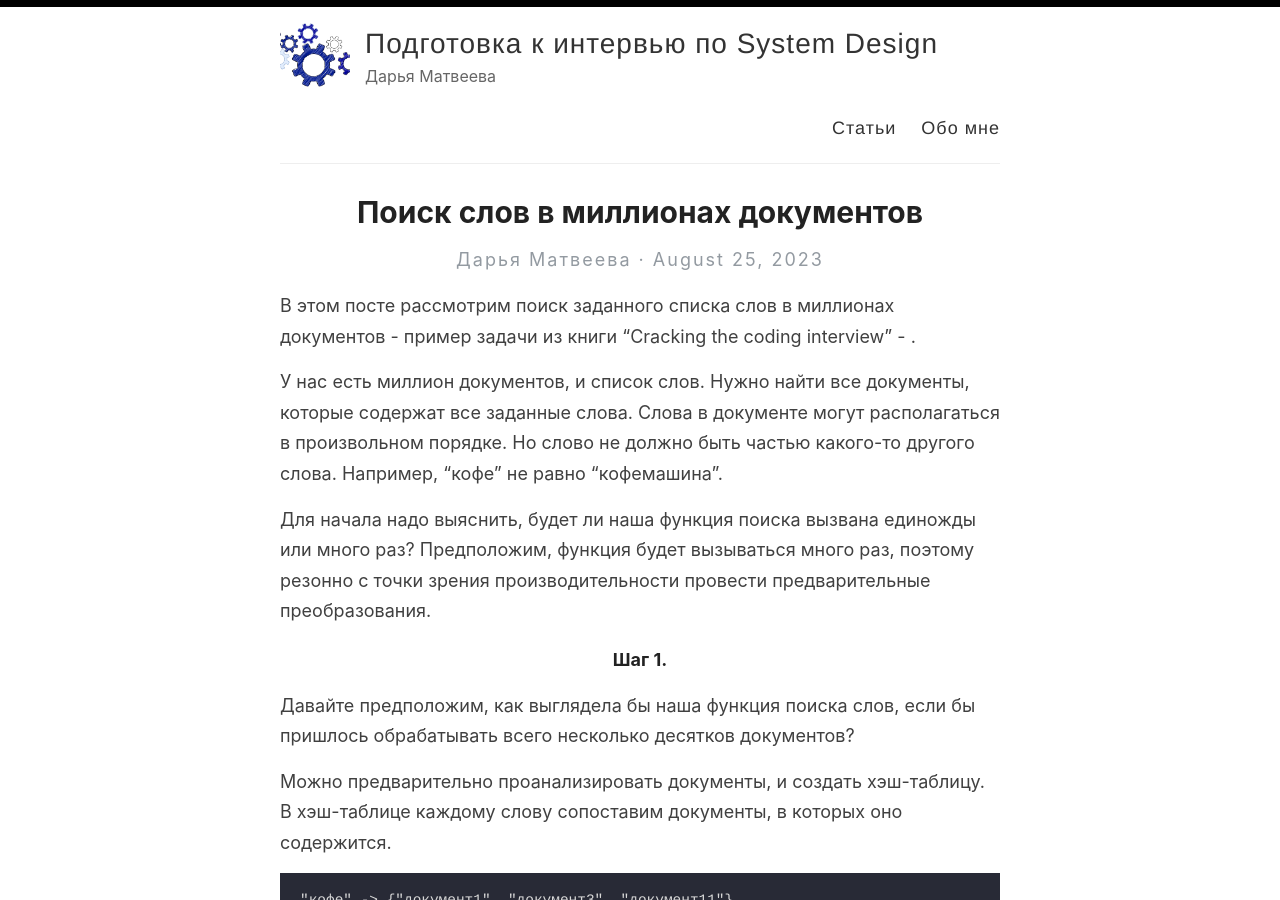
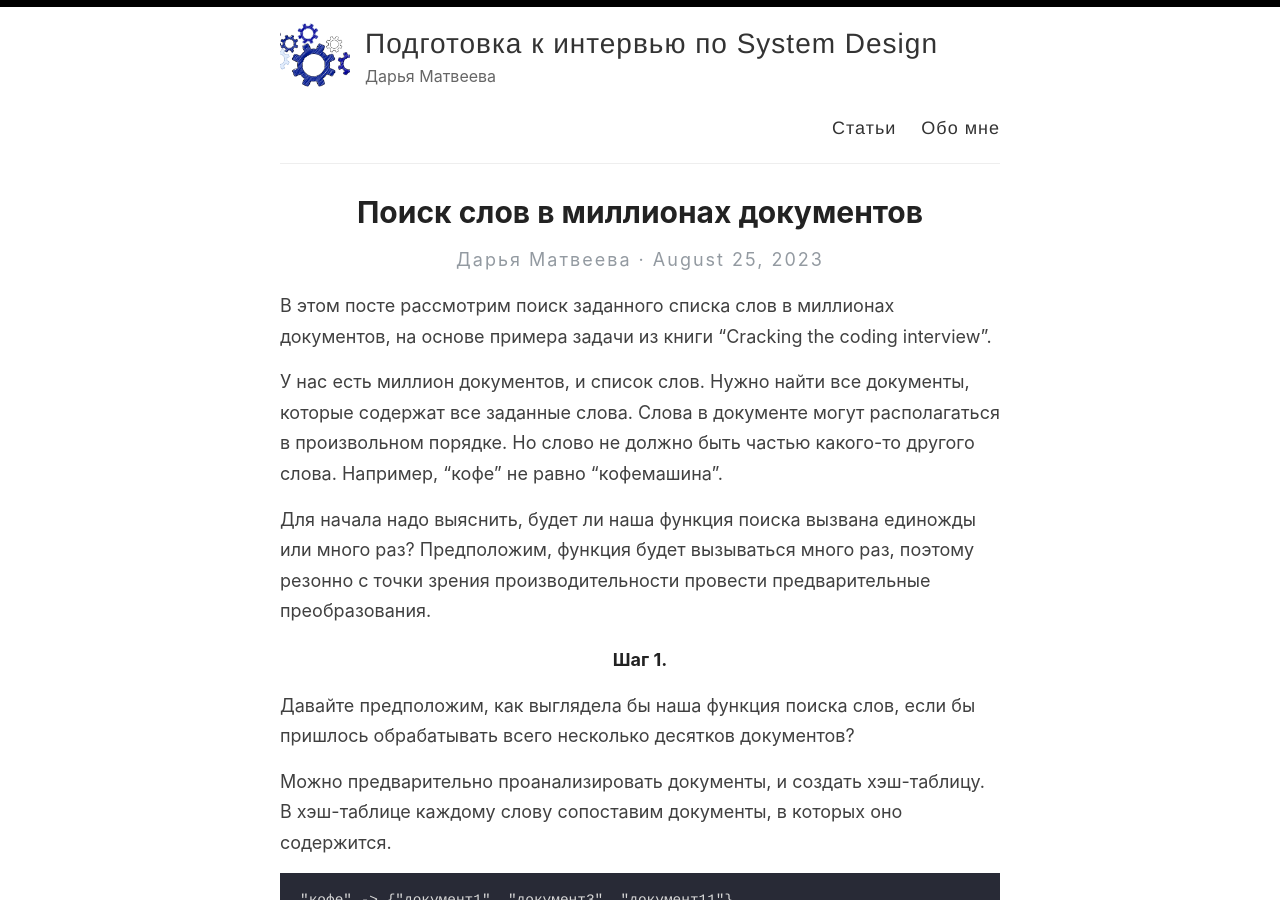
Before and after one commit to DMatveeva/dmatveeva.github.io, a Jekyll site: the page built from _posts/2023-08-25-search-words-in-millon-docs.md, in a window 1280 px wide and 900 px high. Built offline with Jekyll 4.4.1, drawn with Linux system fonts in a browser that asks for light colours.

Commit message:
fix typo

```diff
--- a/_posts/2023-08-25-search-words-in-millon-docs.md
+++ b/_posts/2023-08-25-search-words-in-millon-docs.md
@@ -4,7 +4,7 @@ title: Поиск слов в миллионах документов
 ---
 
 В этом посте рассмотрим поиск заданного списка слов в
-миллионах документов - пример задачи из книги "Cracking the coding interview" - .
+миллионах документов, на основе примера задачи из книги "Cracking the coding interview".
 
 У нас есть миллион документов, и список слов. Нужно найти все документы, которые содержат все заданные слова. Слова в
 документе могут располагаться в произвольном порядке. Но слово не должно быть частью какого-то другого слова.
```
